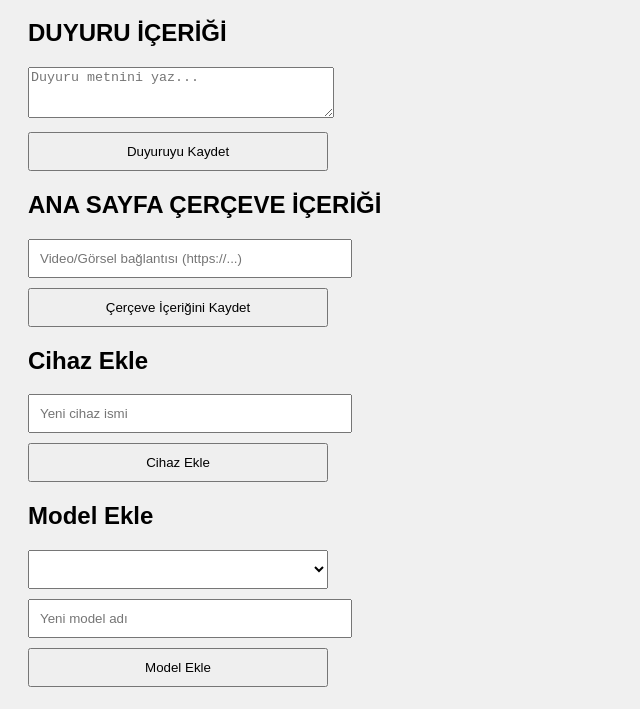
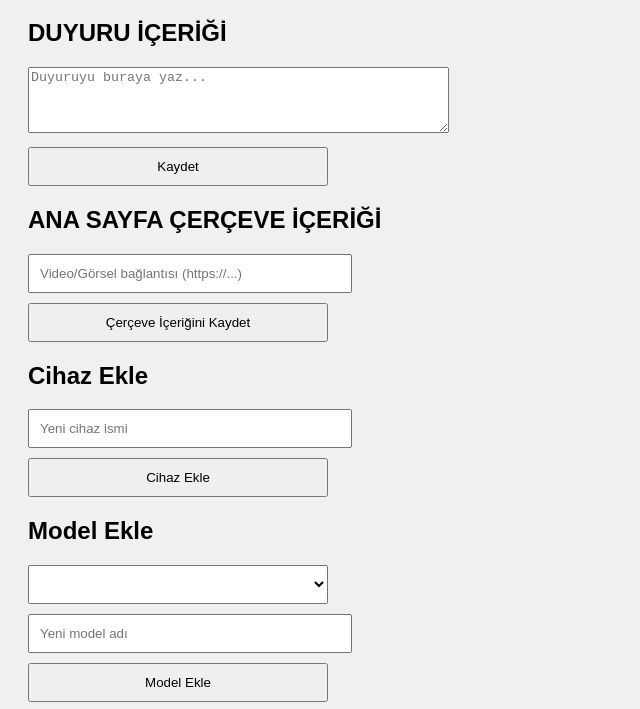
Before and after one commit to oyunkatalogu/akmegamestory, a plain HTML site: page admin.html in a window 1280 px wide. Shown: the part 89-798 px from the top of the page, without its empty margins (0-640 px from the left). Drawn offline with Linux system fonts and the light colour scheme; no server answers.

Commit message:
Update admin.html

```diff
--- a/admin.html
+++ b/admin.html
@@ -16,8 +16,8 @@
   <h1>Admin Panel</h1>
 
   <h2>DUYURU İÇERİĞİ</h2>
-<textarea id="announcementText" placeholder="Duyuru metnini yaz..." rows="3" style="width:300px;"></textarea>
-<button onclick="saveAnnouncement()">Duyuruyu Kaydet</button>
+<textarea id="announcementInput" placeholder="Duyuruyu buraya yaz..." rows="4" cols="50"></textarea>
+<button onclick="updateAnnouncement()">Kaydet</button>
 
 <h2>ANA SAYFA ÇERÇEVE İÇERİĞİ</h2>
 <input type="text" id="mediaUrl" placeholder="Video/Görsel bağlantısı (https://...)">
```
